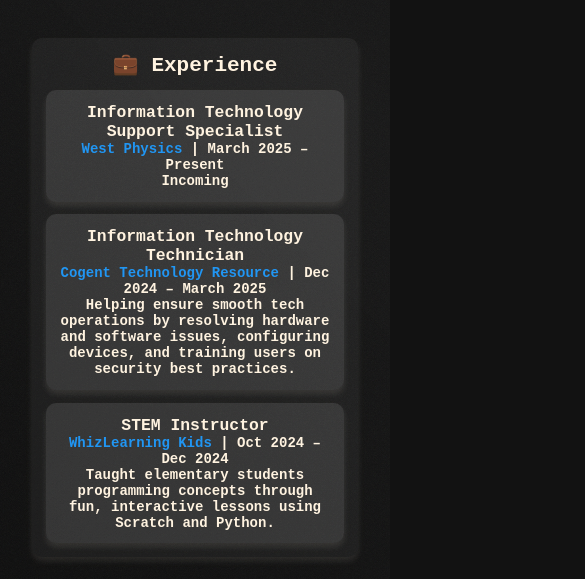
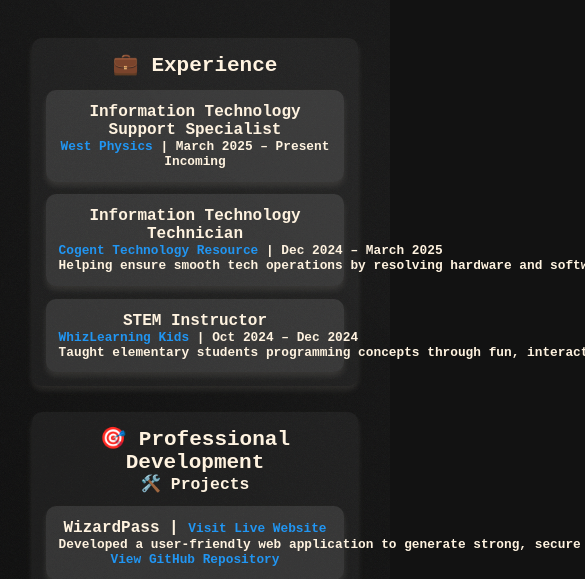
Before and after one commit to usernamearia/usernamearia.github.io, a plain HTML site: page index.html in a window 390 px wide. Shown: the part 265-844 px from the top of the page, 585 px wide, since content can reach past the window. Drawn offline with Linux system fonts and the light colour scheme.

Commit message:
Update styles.css
improve ui on mobile

```diff
--- a/styles.css
+++ b/styles.css
@@ -195,6 +195,8 @@
     margin: 0.5rem 0;
 }
 
+/* Existing CSS remains the same until the media queries */
+
 @media (max-width: 768px) {
     body {
         padding: 1rem 0;
@@ -210,6 +212,19 @@
 
     section {
         margin: 1rem 0;
+    }
+
+    .card p {
+        white-space: nowrap;
+        font-size: 0.9rem;
+    }
+
+    .card h3 {
+        font-size: 1.1rem;
+    }
+
+    .company-link, .project-link {
+        font-size: 0.9rem;
     }
 }
 
@@ -243,8 +258,17 @@
     .contacts .icon {
         font-size: 2rem;
     }
+
+    .card p {
+        white-space: nowrap;
+        font-size: 0.8rem;
+    }
+
+    .card h3 {
+        font-size: 1rem;
+    }
+
+    .company-link, .project-link {
+        font-size: 0.8rem;
+    }
 }
-
-.subsection {
-    margin: 1.5rem 0;
-}
```
